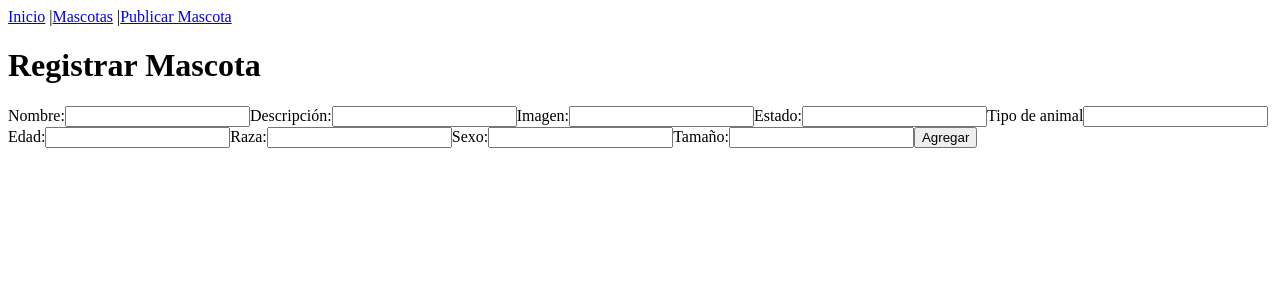
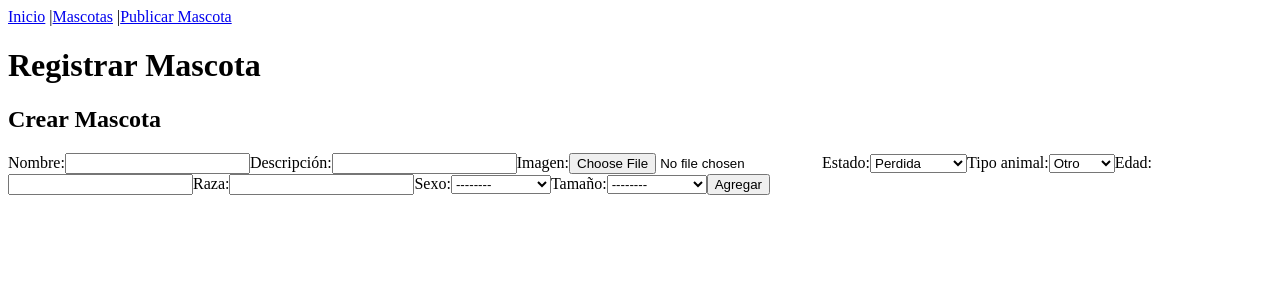
Before and after one commit to Peschke/MascotaApp, a React (Vite) app: page /mascotas/nueva in a window 1280 px wide. Shown: the top 300 px of the page. Built offline with nearby package versions, Linux system fonts and the light colour scheme.

Commit message:
feat: agrega estados useState e inputs vinculados en MascotasForm

```diff
--- a/src/components/mascotas/MascotasForm.jsx
+++ b/src/components/mascotas/MascotasForm.jsx
@@ -1,38 +1,92 @@
 import { useState } from 'react'
 
 function MascotasForm() {
+    const [nombre, setNombre] = useState('')
+    const [descripcion, setDescripcion] = useState('')
+    const [imagen, setImagen] = useState(null)
+    const [estado, setEstado] = useState('perdida')
+    const [tipoAnimal, setTipoAnimal] = useState('otro')
+    const [edad, setEdad] = useState('')
+    const [raza, setRaza] = useState('')
+    const [sexo, setSexo] = useState('')
+    const [tamano, setTamano] = useState('')
 
     return (
         <form>
+            <h2>Crear Mascota</h2>
 
             <label>Nombre:</label>
-            <input type="text" />
+            <input
+                type="text"
+                value={nombre}
+                onChange={(e) => setNombre(e.target.value)}
+                required
+            />
 
             <label>Descripción:</label>
-            <input type="text" />
+            <input
+                type="text"
+                value={descripcion}
+                onChange={(e) => setDescripcion(e.target.value)}
+                required
+            />
 
             <label>Imagen:</label>
-            <input type="text" />
+            <input
+                type="file"
+                onChange={(e) => setImagen(e.target.files[0])}
+            />
 
             <label>Estado:</label>
-            <input type="text" />
+            <select value={estado} onChange={(e) => setEstado(e.target.value)}>
+                <option value="perdida">Perdida</option>
+                <option value="encontrada">Encontrada</option>
+                <option value="en_adopcion">En adopción</option>
+                <option value="adoptada">Adoptada</option>
+            </select>
 
-            <label>Tipo de animal</label>
-            <input type="text" />
+            <label>Tipo animal:</label>
+            <select value={tipoAnimal} onChange={(e) => setTipoAnimal(e.target.value)}>
+                <option value="perro">Perro</option>
+                <option value="gato">Gato</option>
+                <option value="ave">Ave</option>
+                <option value="roedor">Roedor</option>
+                <option value="reptil">Reptil</option>
+                <option value="otro">Otro</option>
+            </select>
 
             <label>Edad:</label>
-            <input type="text" />
+            <input
+                type="number"
+                value={edad}
+                onChange={(e) => setEdad(e.target.value)}
+            />
 
             <label>Raza:</label>
-            <input type="text" />
+            <input
+                type="text"
+                value={raza}
+                onChange={(e) => setRaza(e.target.value)}
+            />
 
             <label>Sexo:</label>
-            <input type="text" />
+            <select value={sexo} onChange={(e) => setSexo(e.target.value)}>
+                <option value="">--------</option>
+                <option value="macho">Macho</option>
+                <option value="hembra">Hembra</option>
+                <option value="desconocido">Desconocido</option>
+            </select>
 
             <label>Tamaño:</label>
-            <input type="text" />
+            <select value={tamano} onChange={(e) => setTamano(e.target.value)}>
+                <option value="">--------</option>
+                <option value="pequeno">Pequeño</option>
+                <option value="mediano">Mediano</option>
+                <option value="grande">Grande</option>
+                <option value="desconocido">Desconocido</option>
+            </select>
 
-            <button>Agregar</button>
+            <button type="submit">Agregar</button>
         </form>
     )
 }
```
